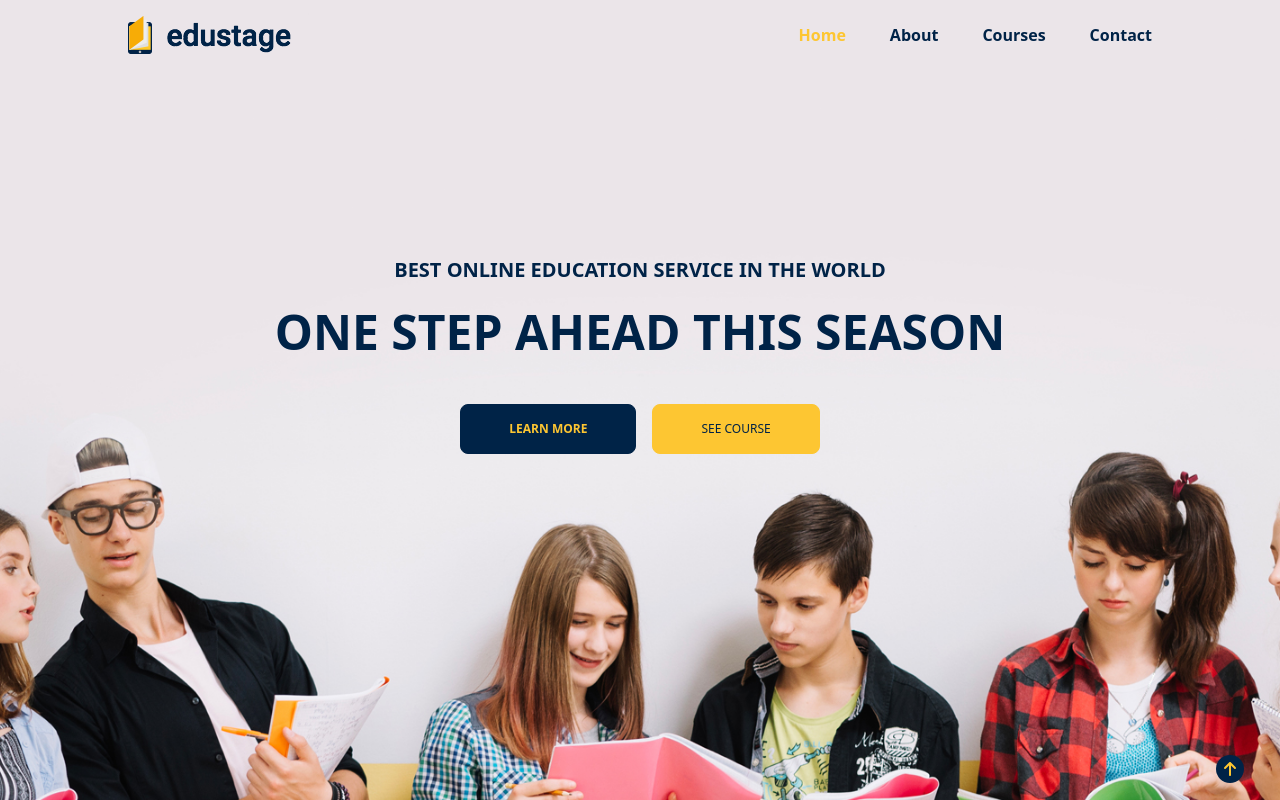
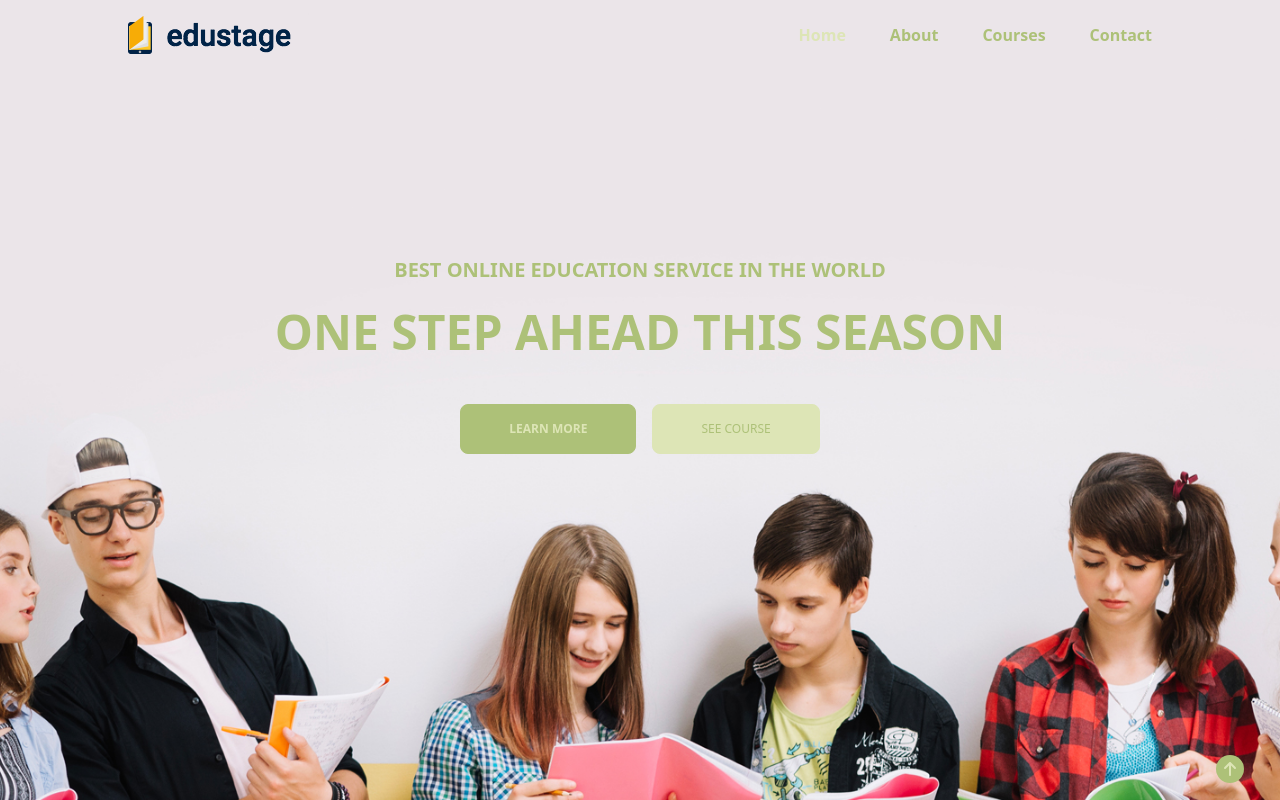
Before and after one commit to beaux-noodos/Landing, a React (Vite) app: page /home in a window 1280 px wide. Shown: the top 800 px of the page. Built offline with nearby package versions, Linux system fonts and the light colour scheme.

Commit message:
feat: add new colors

```diff
--- a/src/index.css
+++ b/src/index.css
@@ -3,7 +3,11 @@
 @tailwind utilities;
 
 :root {
-    --primary-color: #fdc632;
-    --secondary-color: #002347;
-    --background-color: #f9f9ff;
+    --primary-color: #DDE5B6;
+    --secondary-color: #ADC178;
+    --background-color: #EFF1ED;
+    --primary-green-color: #3A5A40;
+    --secondary-green-color: #344E41;
+    --primary-brown-color: #B08968;
+    --secondary-brown-color: #766153;
   }
--- a/tailwind.config.js
+++ b/tailwind.config.js
@@ -10,6 +10,10 @@ module.exports = {
         primary: 'var(--primary-color)',
         secondary: 'var(--secondary-color)',
         background: 'var(--background-color)',
+        primaryGreen: 'var(--primary-green-color)',
+        secondaryGreen: 'var(--secondary-green-color)',
+        primaryBrown: 'var(--primary-brown-color)',
+        secondaryBrown: 'var(--secondary-brown-color)',
       }
     },
   },
```
